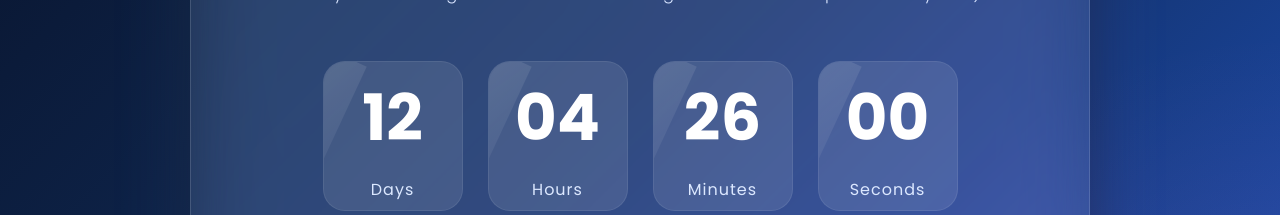
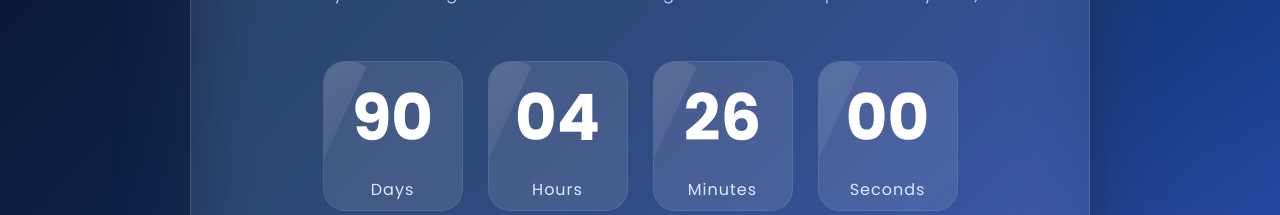
Before and after one commit to codersan18/birthday-surprise, a React (Vite) app: page / in a window 1280 px wide. Shown: the part 312-527 px from the top of the page. Built offline with nearby package versions, Linux system fonts and the light colour scheme.

Commit message:
Seventh Commit

```diff
--- a/src/components/CountdownTimer.jsx
+++ b/src/components/CountdownTimer.jsx
@@ -5,8 +5,8 @@ export default function CountdownTimer() {
 
     const navigate = useNavigate();
 
-    // const birthday = new Date("2026-11-01T00:00:00");
-    const birthday = new Date("2026-08-15T00:00:00");
+    const birthday = new Date("2026-11-01T00:00:00");
+    // const birthday = new Date();
 
     const getTimeRemaining = () => {
 
```
